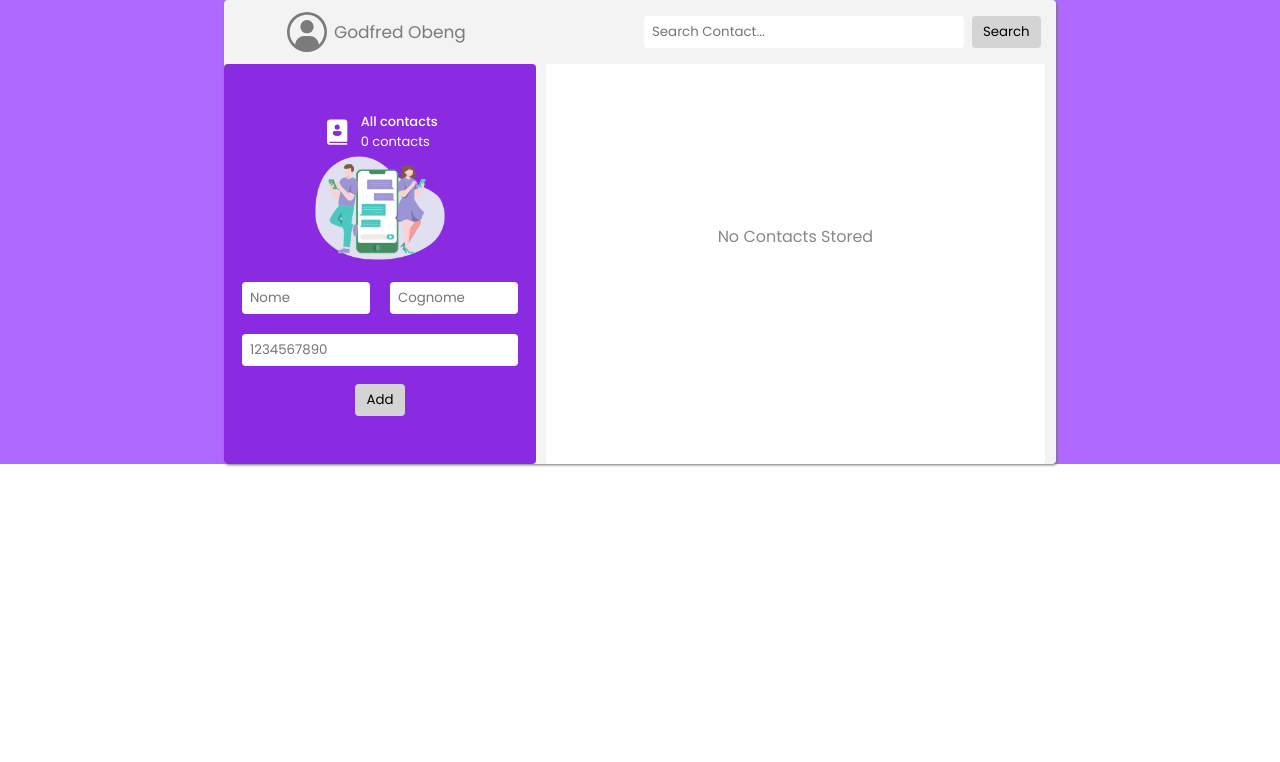
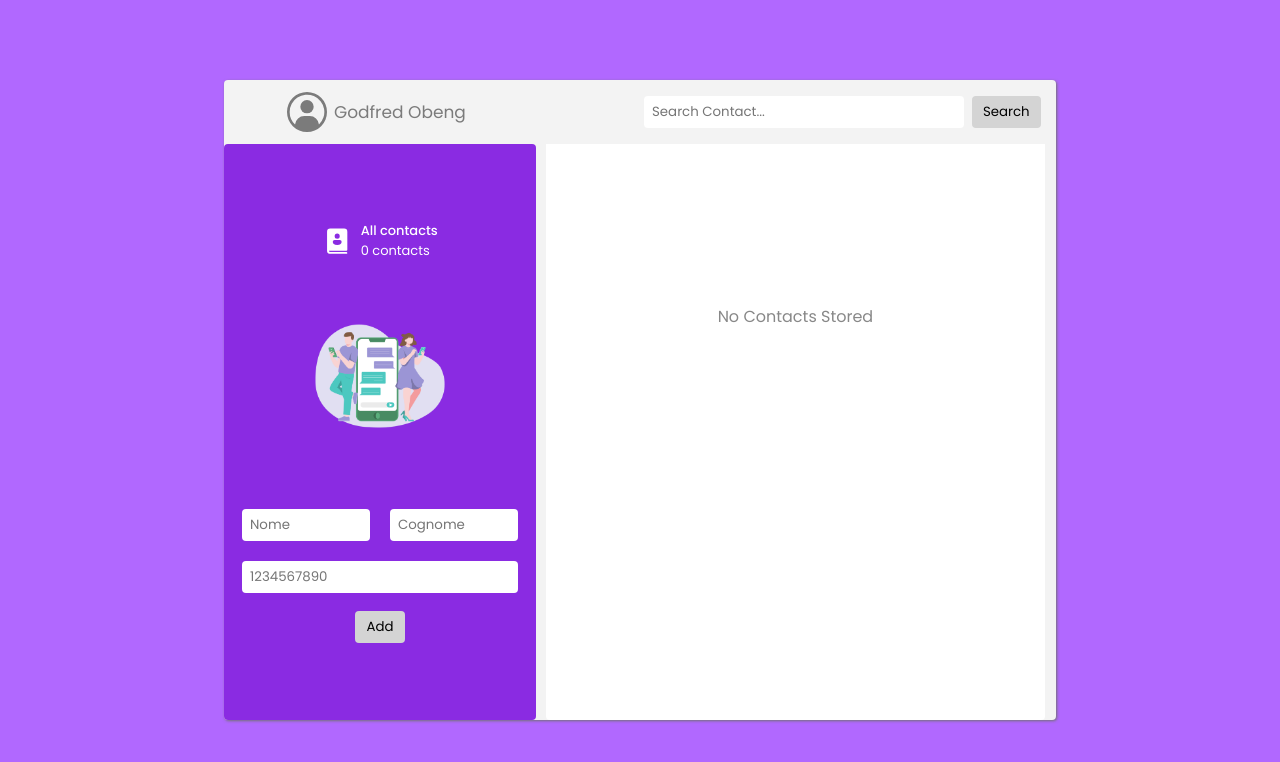
Before and after one commit to itsgodfred/rubrica-frontend, a React (Create React App) app: page / in a window 1280 px wide. Shown: the top 762 px of the page. Built offline with nearby package versions, Linux system fonts and the light colour scheme; no server answers.

Commit message:
Update App.css

```diff
--- a/src/App.css
+++ b/src/App.css
@@ -7,7 +7,7 @@ body {
 .App {
   text-align: center;
   background-color: rgb(177, 104, 255);
-  height: 100vdh;
+  height: 100dvh;
   display: flex;
   justify-content: center;
   align-items: center;
```
